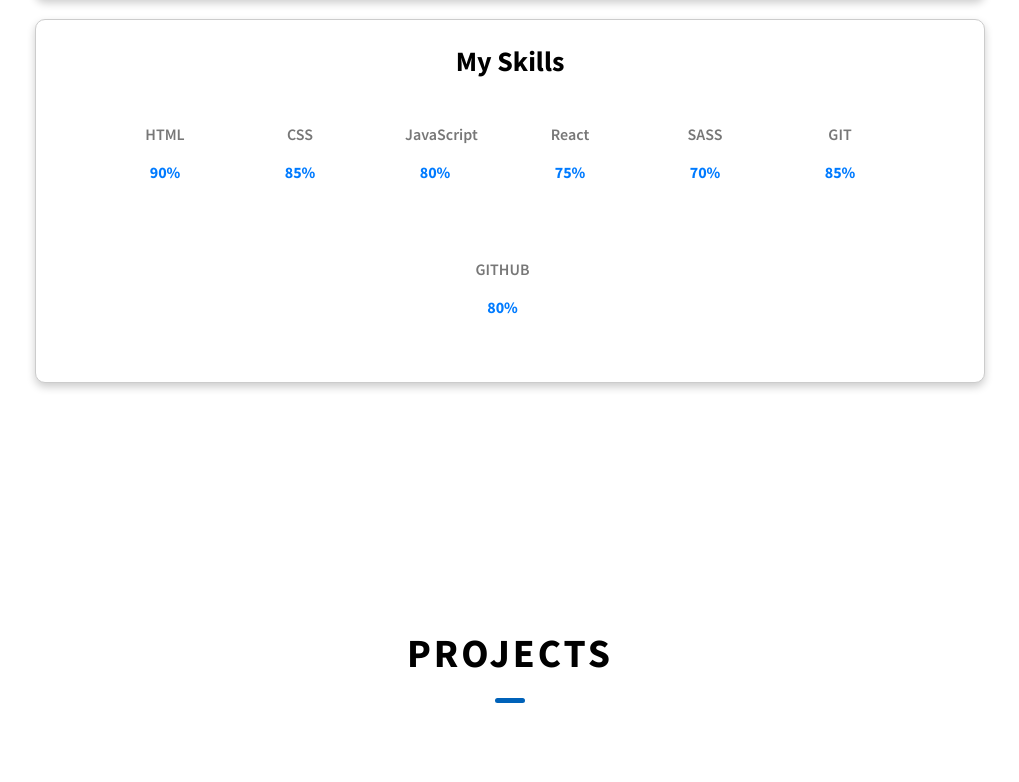
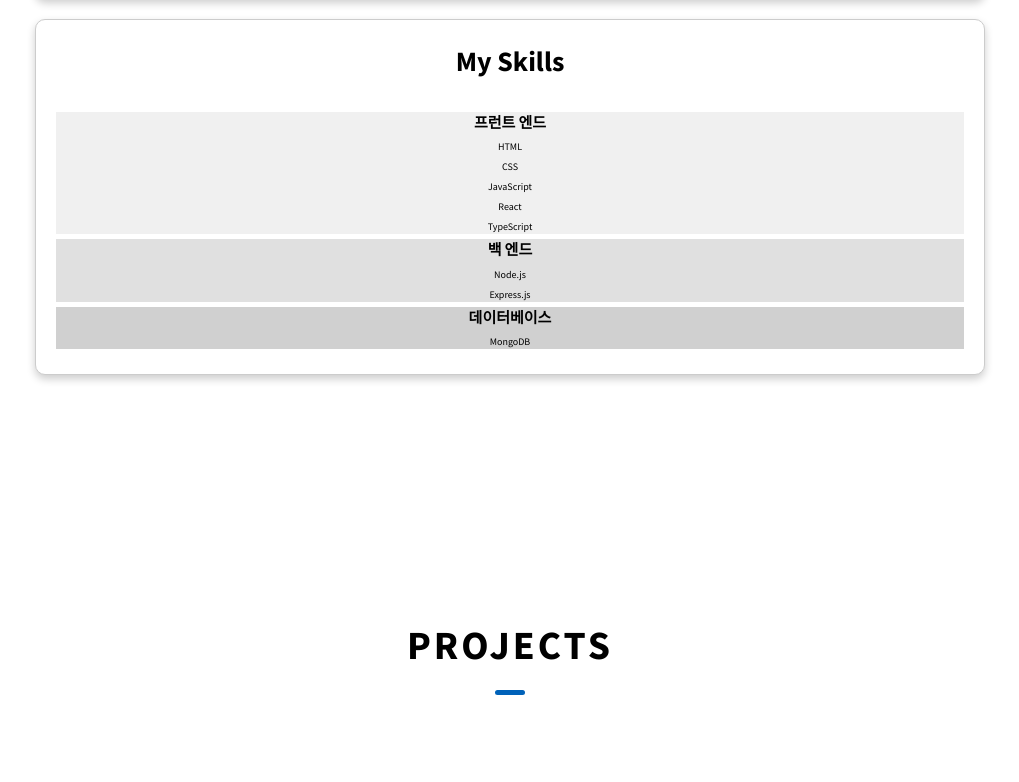
Before and after one commit to leechangseop71/leechangseop71.github.io, a website: page index.html in a window 1280 px wide. Shown: the part 1740-2522 px from the top of the page, without its empty margins (130-1149 px from the left). Drawn offline with nearby package versions, Linux system fonts and the light colour scheme; files whose address does not match are found by name.

Commit message:
---------------------------------------

```diff
--- a/css/style.css
+++ b/css/style.css
@@ -308,57 +308,50 @@ textarea {
   }
 }
 
-        .skills {
+.cards {
   display: flex;
   flex-wrap: wrap;
   gap: 20px;
   justify-content: center;
 }
 
-      .skills__skill {
+.cards__card {
   width: 100px;
   height: 100px;
   position: relative;
   text-align: center;
+  border: 1px solid #ccc;
+  padding: 20px;
+  margin: 10px;
+  box-shadow: 0 4px 6px rgba(0, 0, 0, 0.1);
+  border-radius: 5px;
 }
 
-
-
-      .skills__skill span {
+.cards__card span {
   display: inline;
   font-weight: bold;
   margin-top: 10px;
 }
 
-/* 원형 프로그레스 바 스타일 */
-.circle {
-  width: 100%;
-  height: 100%;
-  background: conic-gradient(var(--clr) var(--),#333 100%);
-  border-radius: 50%;
-  position: absolute;
-  top: 0;
-  left: 0;
-  transition: var(--percentage) 1s ease; /* 퍼센트 값 변경 시 애니메이션 효과 */
+.frontend {
+  background-color: #f0f0f0;
 }
 
-/* 퍼센트(%) 스타일 */
-.skills__percentage {
-  position: absolute;
-  top: 50%;
-  left: 50%;
-  transform: translate(-50%, -50%);
-  font-weight: bold;
-  color: #007bff;
+.backend {
+  background-color: #e0e0e0;
 }
 
-/* 프로그레스 바에 퍼센트(%) 표시 */
-.skills__skill:hover .circle {
-  --percentage: 100%; /* 마우스 오버 시 100%로 채우도록 변경 */
+.database {
+  background-color: #d0d0d0;
 }
 
-@keyframes fill {
-  /* 이 부분은 삭제합니다. */
+ul {
+  list-style-type: none;
+  padding: 0;
+}
+
+li {
+  margin: 5px;
 }
 
 .projects__row {
--- a/index.html
+++ b/index.html
@@ -168,36 +168,34 @@
       <div class="about_card_skils">
         <div class="about__content-skills">
             <h3 class="about__content-title">My Skills</h3>
-            <div class="skills">
-                <div class="skills__skill">
-                    HTML
-                    <span class="skills__percentage">90%</span>
-                </div>
-                <div class="skills__skill">
-                    CSS
-                    <span class="skills__percentage">85%</span>
-                </div>
-                <div class="skills__skill">
-                    JavaScript
-                    <span class="skills__percentage">80%</span>
-                </div>
-                <div class="skills__skill">
-                    React
-                    <span class="skills__percentage">75%</span>
-                </div>
-                <div class="skills__skill">
-                    SASS
-                    <span class="skills__percentage">70%</span>
-                </div>
-                <div class="skills__skill">
-                    GIT
-                    <span class="skills__percentage">85%</span>
-                </div>
-                <div class="skills__skill">
-                    GITHUB
-                    <span class="skills__percentage">80%</span>
-                </div>
-            </div>
+            <div class="card frontend">
+              <h2>프런트 엔드</h2>
+              <ul>
+                  <li>HTML</li>
+                  <li>CSS</li>
+                  <li>JavaScript</li>
+                  <li>React</li>
+                  <li>TypeScript</li>
+                  <!-- 다른 프런트 엔드 기술을 추가하세요 -->
+              </ul>
+          </div>
+
+          <div class="card backend">
+              <h2>백 엔드</h2>
+              <ul>
+                  <li>Node.js</li>
+                  <li>Express.js</li>
+                  <!-- 다른 백 엔드 기술을 추가하세요 -->
+              </ul>
+          </div>
+
+          <div class="card database">
+              <h2>데이터베이스</h2>
+              <ul>
+                  <li>MongoDB</li>
+                  <!-- 다른 백 엔드 기술을 추가하세요 -->
+              </ul>
+          </div>
         </div>
     </div>
     </section>
```
Lines whose indentation alone changed are shown as unchanged.
